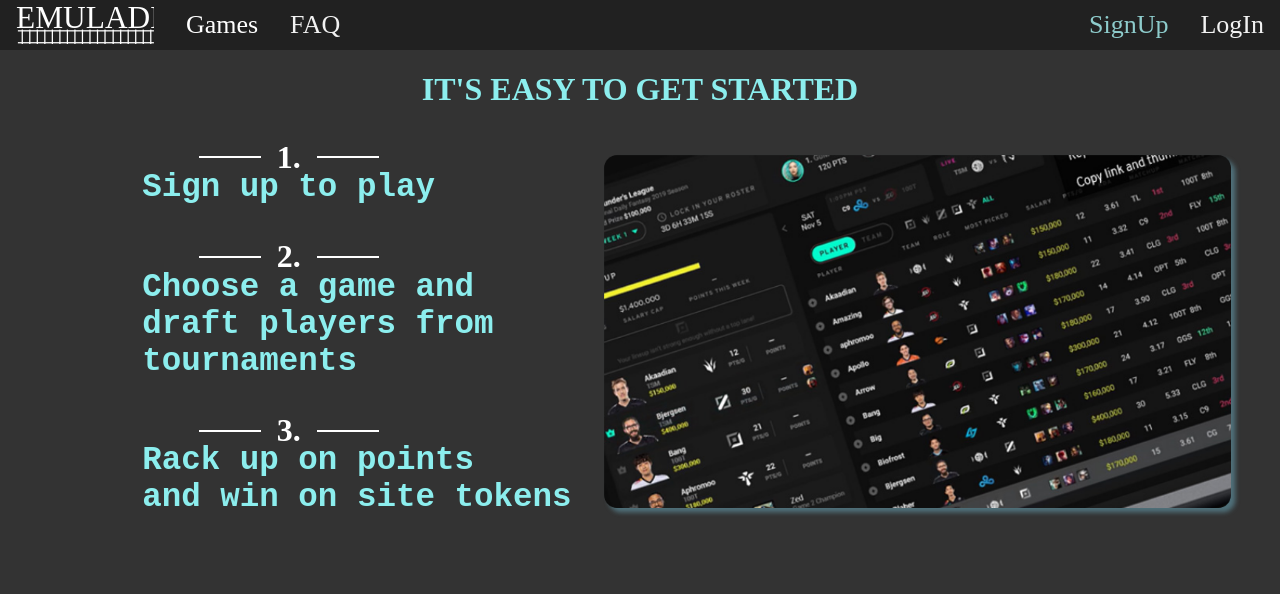
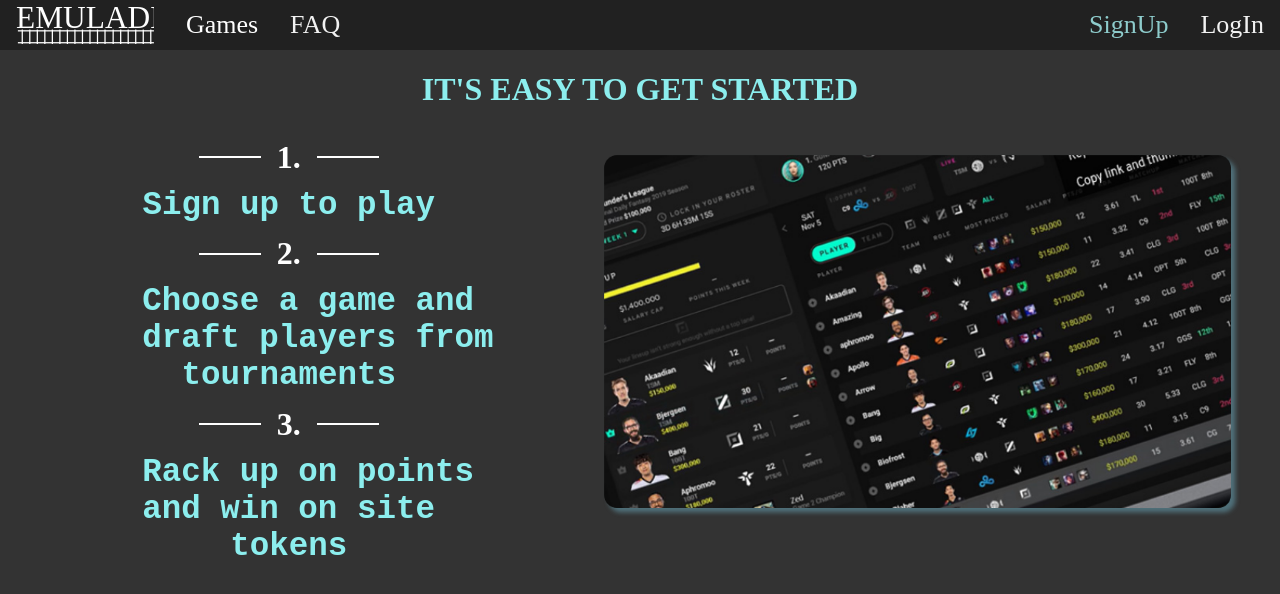
Before and after one commit to CapstoneUNCG2020/emuLadder, an Angular app in the folder angular/: page /getStarted in a window 1280 px wide. Shown: the top 594 px of the page. Built offline with nearby package versions, Linux system fonts and the light colour scheme; a web font is replaced by a local one.

Commit message:
fixed the position

```diff
--- a/angular/src/app/landing-page/get-started/get-started.component.css
+++ b/angular/src/app/landing-page/get-started/get-started.component.css
@@ -27,8 +27,11 @@
     color: #8ceeee;
     font-weight: bolder;
     font-size: 250%;
-    margin-top: -0.6%;
+    margin-top: 1%;
+    margin-bottom: 1%;
     margin-left: -1%;
+    margin-right: 75%;
+    text-align: center;
 }
 
 
--- a/angular/src/app/landing-page/get-started/get-started.component.html
+++ b/angular/src/app/landing-page/get-started/get-started.component.html
@@ -13,7 +13,7 @@
         <div class="separator">2.</div>
         <pre class="line">Choose a game and <br>draft players from <br>tournaments</pre>
         <div class="separator">3.</div>
-        <pre class="line">Rack up on points <br>and win on site tokens</pre>
+        <pre class="line">Rack up on points <br>and win on site <br>tokens</pre>
     </div>
 
 </div>
```
